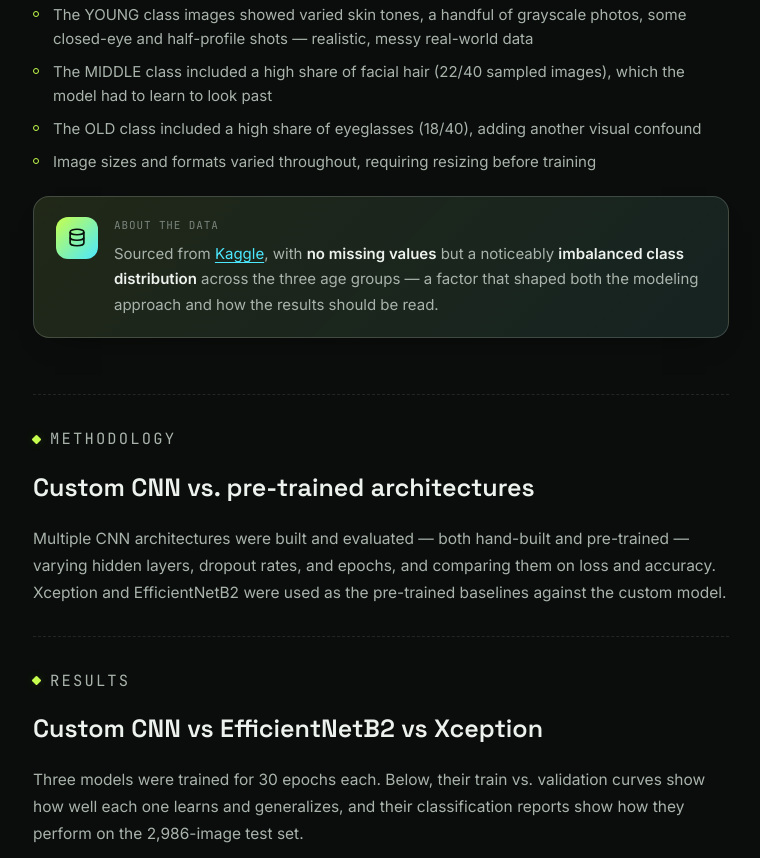
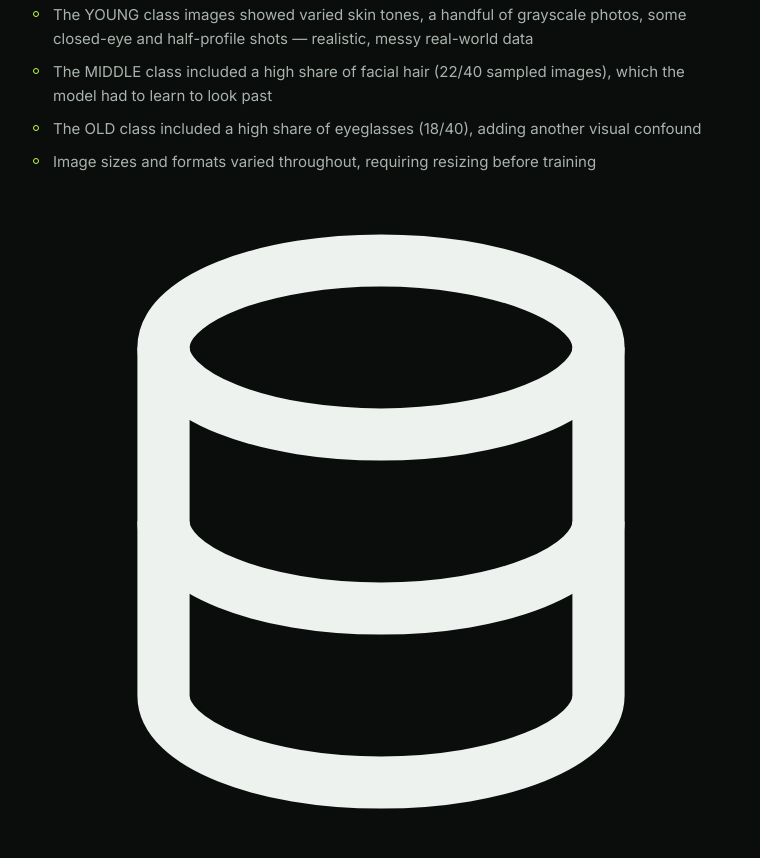
Before and after one commit to Daniel-M2/portfolio, a plain HTML site: page projects/age-detection.html in a window 1280 px wide. Shown: the part 1655-2513 px from the top of the page, without its empty margins (259-1019 px from the left). Drawn offline with Linux system fonts and the light colour scheme.

Commit message:
Delete callout card styles from styles.css

```diff
--- a/styles.css
+++ b/styles.css
@@ -1381,45 +1381,3 @@ section{ padding: 100px 0; }
   .slider--notes .slide{ grid-template-columns: 1fr; }
   .slide-note{ padding: 18px 18px 20px; }
 }
-
-/* ---------- callout card (detail pages) ---------- */
-.callout{
-  display:flex;
-  align-items:flex-start;
-  gap:16px;
-  margin: 22px 0 26px;
-  padding: 20px 22px;
-  background:
-    linear-gradient(135deg, rgba(198,255,77,0.08), rgba(75,232,255,0.06)),
-    var(--card);
-  border: 1px solid var(--border-strong);
-  border-radius: 16px;
-  box-shadow: 0 14px 30px -22px rgba(0,0,0,0.7);
-}
-.callout-icon{
-  flex-shrink:0;
-  width:42px; height:42px;
-  border-radius:12px;
-  display:flex; align-items:center; justify-content:center;
-  color:#08110c;
-  background: linear-gradient(135deg, var(--lime), var(--cyan));
-}
-.callout-icon svg{ width:22px; height:22px; }
-.callout-body{ min-width:0; }
-.callout-label{
-  display:block;
-  font-family: var(--mono);
-  font-size:11px;
-  letter-spacing:.08em;
-  text-transform:uppercase;
-  color: var(--text-faint);
-  margin-bottom:6px;
-}
-.callout-body p{ margin:0; font-size:15px; line-height:1.7; color: var(--text-soft); }
-.callout-body strong{ color: var(--text); font-weight:600; }
-.callout-body a{ color: var(--cyan); text-decoration: underline; text-underline-offset: 3px; }
-.callout-body a:hover{ color: var(--lime); }
-@media (max-width: 680px){
-  .callout{ padding:16px; gap:12px; }
-  .callout-icon{ width:36px; height:36px; border-radius:10px; }
-}
```
